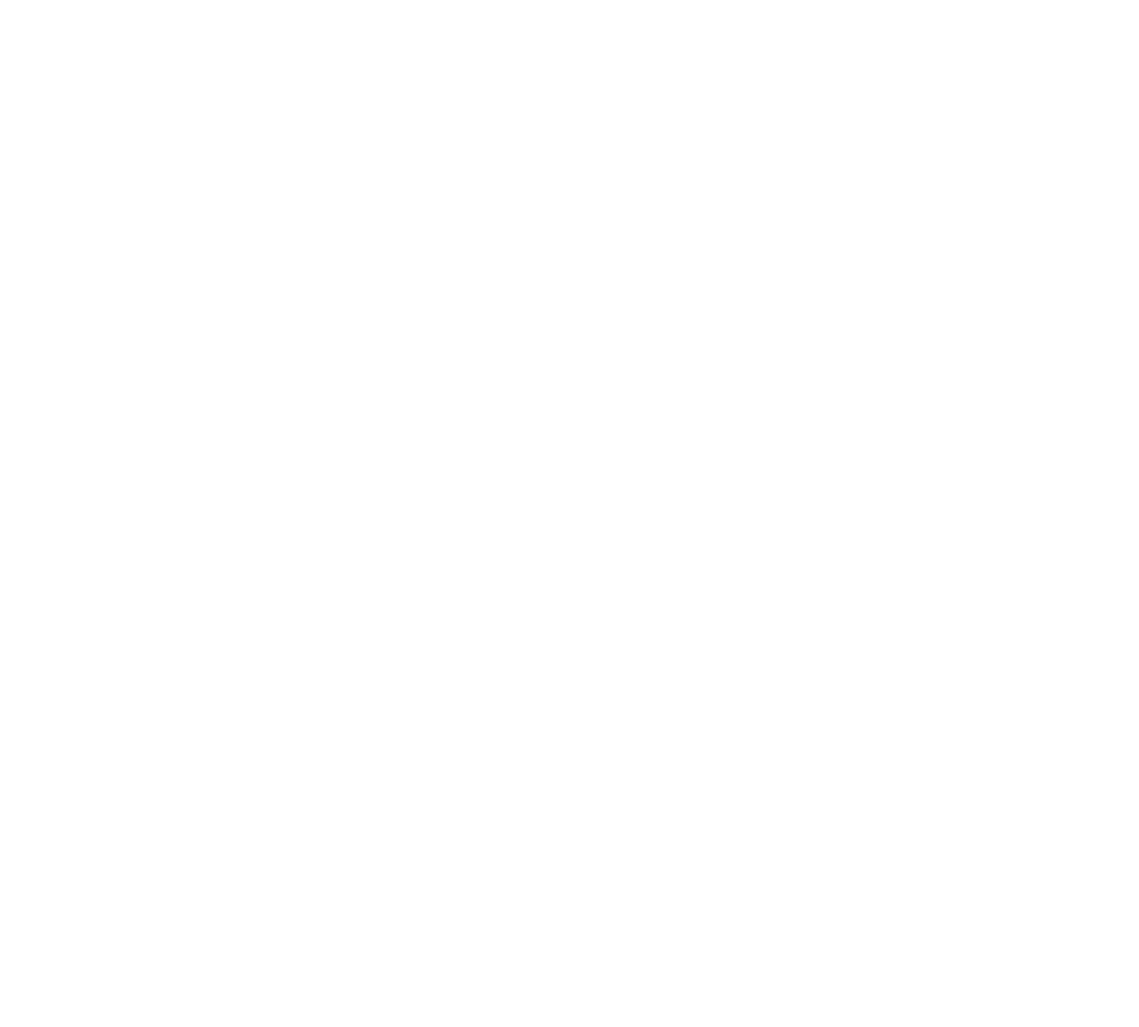
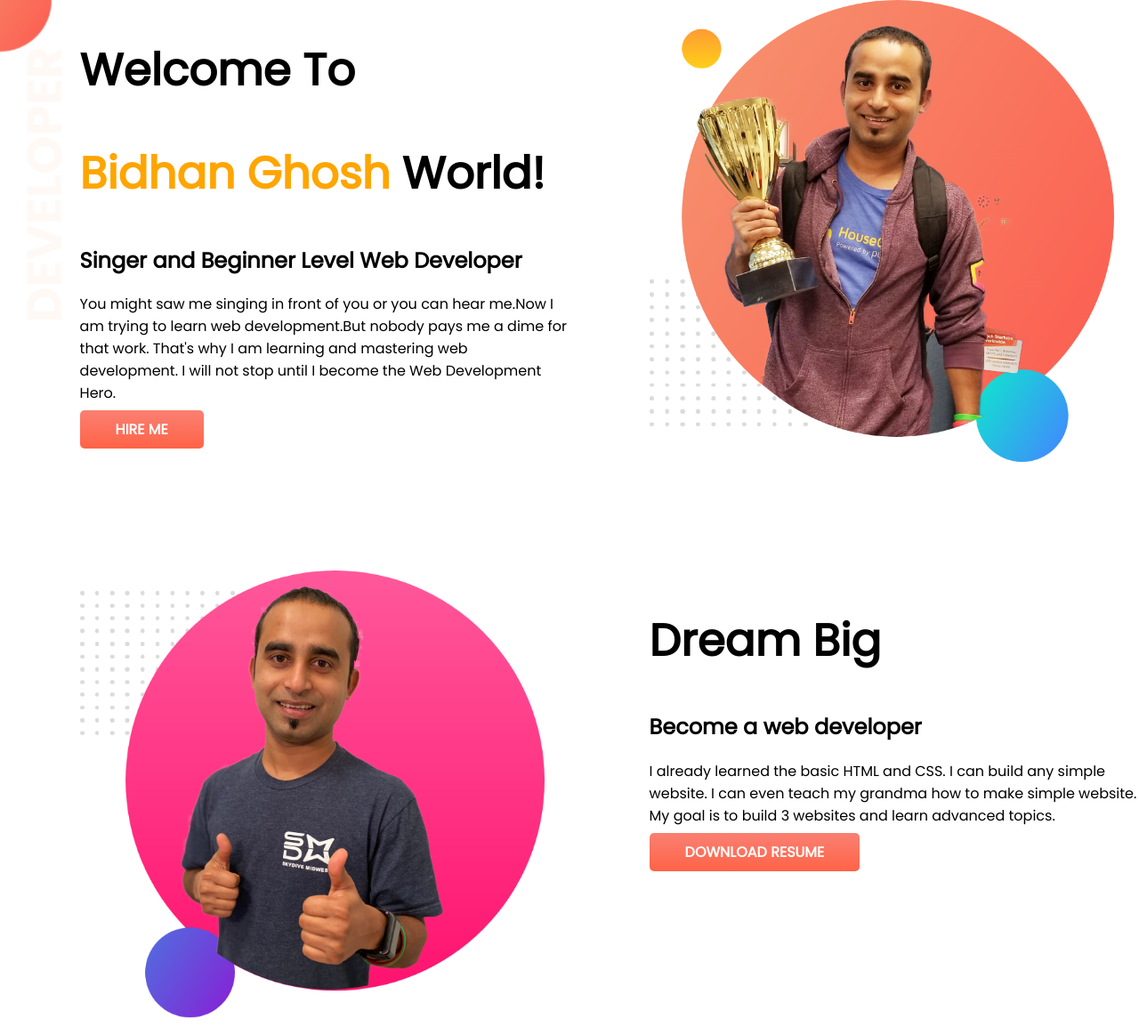
Before and after one commit to bidhan936/developer-portfolio, a plain HTML site: page index.html in a window 1280 px wide. Shown: the whole page at 89% size. Before the commit the page ends 800 px from the top, so only its background shows below. Drawn offline with Linux system fonts and the light colour scheme.

Commit message:
added ing background

```diff
--- a/index.html
+++ b/index.html
@@ -1,13 +1,47 @@
 <!DOCTYPE html>
 <html lang="en">
+
 <head>
     <meta charset="UTF-8">
     <meta http-equiv="X-UA-Compatible" content="IE=edge">
     <meta name="viewport" content="width=device-width, initial-scale=1.0">
     <title>Bidhan Portfolio</title>
     <link rel="stylesheet" href="style.css">
+    <link rel="preconnect" href="https://fonts.googleapis.com">
+    <link rel="preconnect" href="https://fonts.gstatic.com" crossorigin>
+    <link href="https://fonts.googleapis.com/css2?family=Poppins&display=swap" rel="stylesheet">
+
 </head>
+
 <body>
+    <section class="top-banner">
+        <div class="half-width">
+            <h1>Welcome To</h1>
+            <h1><span class="orange-color">Bidhan Ghosh</span> World!</h1>
+            <h2>Singer and Beginner Level Web Developer</h2>
+            <p>You might saw me singing in front of you or you can hear me.Now I am trying to learn web development.But
+                nobody pays me a dime for that work. That's why I am learning and mastering web development. I will not
+                stop
+                until I become the Web Development Hero.</p>
+            <a class="link-button" target="_blank" href="linkedin.com/company/programminghero/">HIRE ME</a>
+        </div>
+        <div class="half-width">
+            <img class="half-width-img" src=" images/jhankar.png" alt="">
+        </div>
+    </section>
+    <section>
+        <div class="half-width">
+            <img class="half-width-img" src="images/jhankar2.png" alt="">
+        </div>
+        <div class="half-width">
+            <h1>Dream Big</h1>
+            <h2>Become a web developer</h2>
+            <p>I already learned the basic HTML and CSS. I can build any simple website. I can even teach my grandma how
+                to make simple website. My goal is to build 3 websites and learn advanced topics.</p>
+            <a class="link-button" target="_blank"
+                href="https://programminghero1.github.io/developer-portfolio/">DOWNLOAD RESUME</a>
+        </div>
+    </section>
+</body>
 
-</body>
 </html>
--- a/style.css
+++ b/style.css
@@ -0,0 +1,33 @@
+body{
+    font-family: 'Poppins', sans-serif;
+    margin: 0px;
+}
+h1{
+    font-size: 50px;
+}
+.orange-color{
+    color:orange;
+}
+section{
+    display: flex;
+    padding-bottom: 9%;
+}
+.half-width{
+    width:50%;
+    padding-left: 7%;
+}
+.half-width-img{
+    width:95%;
+}
+.link-button{
+    text-decoration: none;
+    background-image: linear-gradient(salmon, tomato);
+    color:white;
+    padding: 10px 40px;
+    border-radius: 5px;
+    font-weight: 700;
+}
+.top-banner{
+    background-image: url(images/top-banner.png);
+    background-repeat: no-repeat;
+}
```
Also changed, not shown: images/dream-bg.png (added), images/exp-bg.png (added), images/jhankar.png (added), images/jhankar2.png (added), images/my-bg.png (added), images/my-bg2.png (added), images/top-banner.png (added).
